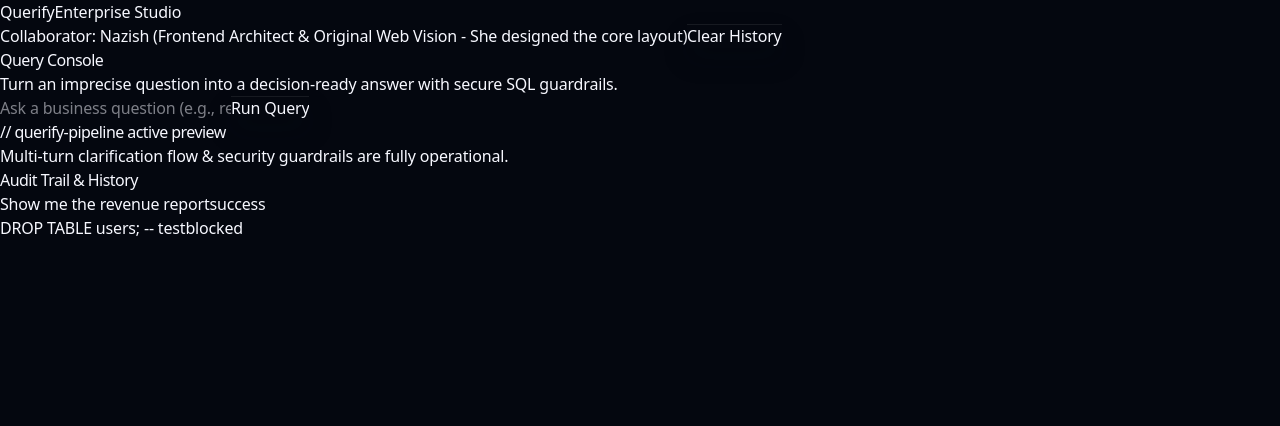
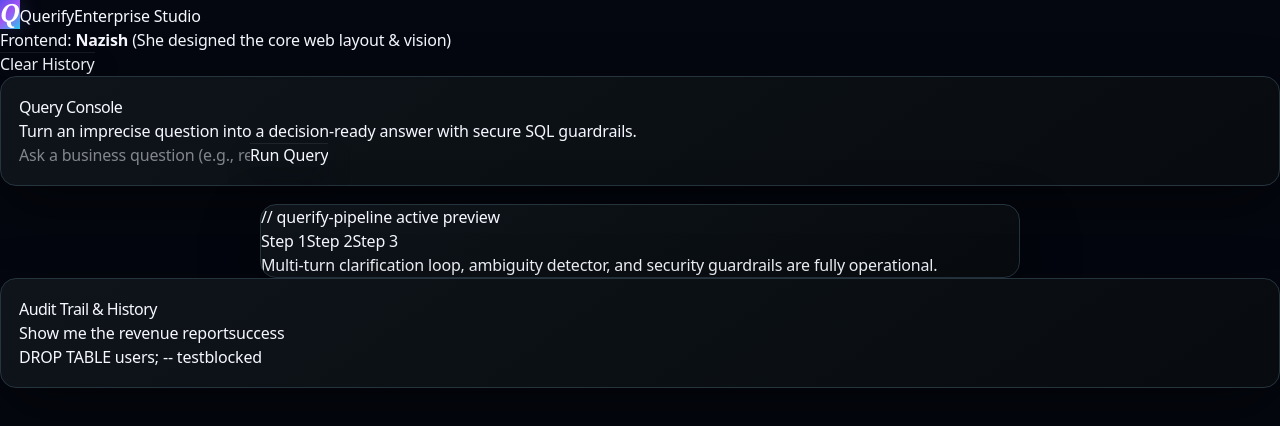
Before and after one commit to UICipher/Querify, a React (Vite) app in the folder client/: page / in a window 1280 px wide. Shown: the top 426 px of the page. Built offline with nearby package versions, Linux system fonts and the light colour scheme.

Commit message:
Update Home.tsx

```diff
--- a/client/src/pages/Home.tsx
+++ b/client/src/pages/Home.tsx
@@ -1,4 +1,4 @@
-import React, { useState, useEffect } from 'react';
+import React, { useState } from 'react';
 
 export default function Home() {
   const [query, setQuery] = useState('');
@@ -7,33 +7,39 @@ export default function Home() {
     { id: '2', query: 'DROP TABLE users; -- test', status: 'blocked' }
   ]);
 
-  // Clear History Handler Fix
+  // Clear History Button Fix Handler
   const handleClearHistory = () => {
     setHistory([]);
   };
 
   return (
-    <div className="min-h-screen bg-[#07090d] text-slate-100 p-6 font-sans">
+    <div className="min-h-screen bg-[#04070f] text-[#f7f8ff] p-6 font-sans">
+      {/* Header with Nazish Attribution & Clear History */}
       <header className="max-w-6xl mx-auto flex justify-between items-center py-4 border-b border-white/10 mb-8">
         <div className="flex items-center gap-3">
-          <span className="text-2xl font-bold tracking-tight text-cyan-400">Querify</span>
-          <span className="text-xs px-2 py-0.5 rounded bg-cyan-950 text-cyan-300 border border-cyan-800">Enterprise Studio</span>
+          <span className="calligraphy-q text-2xl text-indigo-400 font-bold">Q</span>
+          <span className="text-xl font-bold tracking-tight text-white">Querify</span>
+          <span className="text-xs px-2.5 py-0.5 rounded-full bg-indigo-950 text-indigo-300 border border-indigo-800">Enterprise Studio</span>
         </div>
         <div className="flex items-center gap-4">
-          <span className="text-xs text-slate-400">Collaborator: Nazish (Frontend Architect & Original Web Vision - She designed the core layout)</span>
+          <div className="text-xs text-slate-300 flex items-center gap-2 bg-[#0d1322] px-3 py-1.5 rounded-lg border border-indigo-500/30">
+            <span className="w-2 h-2 rounded-full bg-pink-400"></span>
+            <span>Frontend: <strong>Nazish</strong> (She designed the core web layout & vision)</span>
+          </div>
           <button
             onClick={handleClearHistory}
-            className="interactive-btn px-3 py-1.5 text-xs bg-slate-800 hover:bg-slate-700 text-slate-300 rounded-md border border-white/10 transition-all cursor-pointer"
+            className="interactive-btn px-3.5 py-1.5 text-xs bg-red-950/60 hover:bg-red-900/80 text-red-200 rounded-lg border border-red-800/50 transition-all cursor-pointer font-semibold"
           >
             Clear History
           </button>
         </div>
       </header>
 
+      {/* Main Console & Pipeline Section */}
       <main className="max-w-6xl mx-auto grid grid-cols-1 md:grid-cols-3 gap-6">
         <div className="md:col-span-2 space-y-6">
-          <div className="glass-card-glow p-6 rounded-xl border border-white/10 bg-[#0c1017]">
-            <h2 className="text-lg font-semibold mb-2">Query Console</h2>
+          <div className="console-card p-6 rounded-xl border border-indigo-500/20 bg-[#0d1322]/80 backdrop-blur-md">
+            <h2 className="text-lg font-bold mb-2 text-white">Query Console</h2>
             <p className="text-sm text-slate-400 mb-4">Turn an imprecise question into a decision-ready answer with secure SQL guardrails.</p>
 
             <div className="flex gap-2">
@@ -42,30 +48,39 @@ export default function Home() {
                 value={query}
                 onChange={(e) => setQuery(e.target.value)}
                 placeholder="Ask a business question (e.g., revenue report)..."
-                className="flex-1 bg-black/40 border border-white/10 rounded-lg px-4 py-2.5 text-sm focus:outline-none focus:border-cyan-500"
+                className="flex-1 bg-[#070b14] border border-slate-700 rounded-lg px-4 py-2.5 text-sm text-slate-100 focus:outline-none focus:border-indigo-500"
               />
-              <button className="interactive-btn px-5 py-2.5 bg-cyan-600 hover:bg-cyan-500 text-white font-medium text-sm rounded-lg shadow-lg shadow-cyan-500/20 cursor-pointer">
+              <button className="interactive-btn px-5 py-2.5 bg-indigo-600 hover:bg-indigo-500 text-white font-semibold text-sm rounded-lg shadow-lg shadow-indigo-500/25 cursor-pointer">
                 Run Query
               </button>
             </div>
           </div>
 
-          <div className="glass-card-glow p-6 rounded-xl border border-white/10 bg-[#0c1017]">
-            <h3 className="text-sm font-semibold text-slate-300 mb-2">// querify-pipeline active preview</h3>
-            <p className="text-xs text-slate-400">Multi-turn clarification flow & security guardrails are fully operational.</p>
+          {/* Restored Pipeline Preview Section */}
+          <div className="pipeline-card p-6 rounded-xl border border-indigo-500/20 bg-[#0d1322]/80 backdrop-blur-md">
+            <div className="flex justify-between items-center mb-3 pb-2 border-b border-slate-800">
+              <span className="text-xs font-mono text-indigo-400">// querify-pipeline active preview</span>
+              <div className="flex gap-1.5">
+                <span className="px-2 py-0.5 rounded bg-indigo-600 text-white text-[10px]">Step 1</span>
+                <span className="px-2 py-0.5 rounded bg-slate-800 text-slate-400 text-[10px]">Step 2</span>
+                <span className="px-2 py-0.5 rounded bg-slate-800 text-slate-400 text-[10px]">Step 3</span>
+              </div>
+            </div>
+            <p className="text-xs text-slate-300">Multi-turn clarification loop, ambiguity detector, and security guardrails are fully operational.</p>
           </div>
         </div>
 
-        <div className="glass-card-glow p-6 rounded-xl border border-white/10 bg-[#0c1017] space-y-4">
-          <h3 className="text-sm font-semibold text-slate-200">Audit Trail & History</h3>
+        {/* Audit Trail & History Sidebar */}
+        <div className="console-card p-6 rounded-xl border border-indigo-500/20 bg-[#0d1322]/80 backdrop-blur-md space-y-4">
+          <h3 className="text-sm font-bold text-slate-200">Audit Trail & History</h3>
           <div className="space-y-2">
             {history.length === 0 ? (
-              <p className="text-xs text-slate-500">No recent queries in history.</p>
+              <p className="text-xs text-slate-500 py-4 text-center">No recent history found.</p>
             ) : (
               history.map((item) => (
-                <div key={item.id} className="p-2.5 rounded bg-black/30 border border-white/5 text-xs flex justify-between items-center">
-                  <span className="truncate max-w-[180px] text-slate-300">{item.query}</span>
-                  <span className={`px-1.5 py-0.5 rounded text-[10px] ${item.status === 'success' ? 'bg-emerald-950 text-emerald-400' : 'bg-red-950 text-red-400'}`}>
+                <div key={item.id} className="p-2.5 rounded bg-[#070b14] border border-slate-800 text-xs flex justify-between items-center">
+                  <span className="truncate max-w-[160px] text-slate-300">{item.query}</span>
+                  <span className={`px-1.5 py-0.5 rounded text-[10px] ${item.status === 'success' ? 'bg-emerald-950 text-emerald-400 border border-emerald-800/40' : 'bg-red-950 text-red-400 border border-red-800/40'}`}>
                     {item.status}
                   </span>
                 </div>
```
